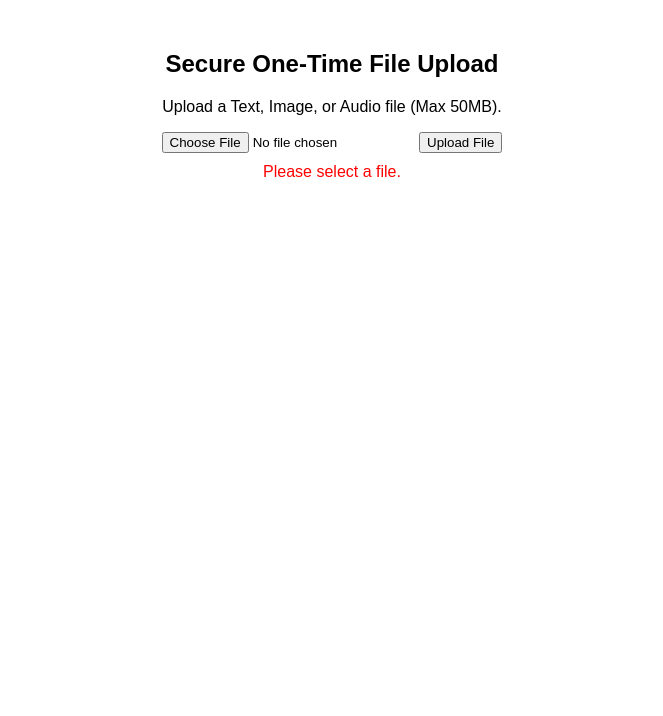
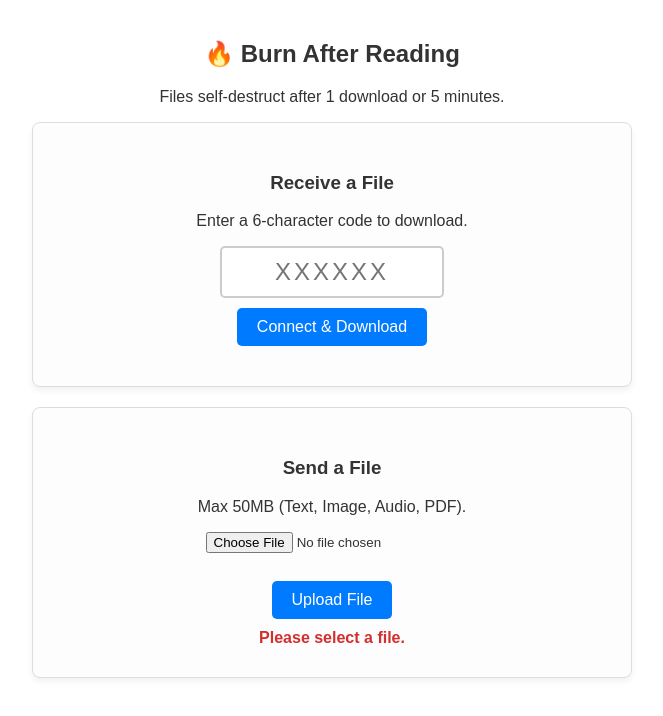
Before and after one commit to correiaerisson/savemytime, a website: page public/index.html in a window 1280 px wide. Both pictures are taken after a click on the button "Upload File". Shown: the whole page, without its empty margins (308-971 px from the left). Drawn offline with Linux system fonts and the light colour scheme.

Commit message:
Updated features

```diff
--- a/public/index.html
+++ b/public/index.html
@@ -1,41 +1,151 @@
 <!DOCTYPE html>
 <html lang="en">
+
 <head>
     <meta charset="UTF-8">
     <meta name="viewport" content="width=device-width, initial-scale=1.0">
     <title>Burn After Reading File Share</title>
     <script src="https://cdnjs.cloudflare.com/ajax/libs/qrcodejs/1.0.0/qrcode.min.js"></script>
     <style>
-        body { font-family: Arial, sans-serif; max-width: 600px; margin: 50px auto; text-align: center; }
-        .result-container { margin-top: 30px; display: none; padding: 20px; border: 1px solid #ccc; border-radius: 8px; }
-        #qrcode { margin: 20px auto; width: 128px; }
-        a.link { color: #007bff; word-break: break-all; }
-        .error { color: red; margin-top: 10px; }
+        body {
+            font-family: Arial, sans-serif;
+            max-width: 600px;
+            margin: 40px auto;
+            text-align: center;
+            color: #333;
+        }
+
+        .box {
+            padding: 30px;
+            border: 1px solid #ddd;
+            border-radius: 8px;
+            margin-bottom: 20px;
+            background: #fdfdfd;
+            box-shadow: 0 4px 6px rgba(0, 0, 0, 0.05);
+        }
+
+        .result-container {
+            margin-top: 20px;
+            display: none;
+            padding: 20px;
+            background: #e8f5e9;
+            border: 1px solid #c8e6c9;
+            border-radius: 8px;
+        }
+
+        #qrcode {
+            margin: 15px auto;
+            width: 128px;
+        }
+
+        a.link {
+            color: #007bff;
+            word-break: break-all;
+            font-weight: bold;
+        }
+
+        .error {
+            color: #d32f2f;
+            margin-top: 10px;
+            font-weight: bold;
+        }
+
+        .code-display {
+            font-size: 2rem;
+            font-weight: bold;
+            letter-spacing: 5px;
+            color: #d32f2f;
+            margin: 10px 0;
+        }
+
+        button {
+            background: #007bff;
+            color: white;
+            border: none;
+            padding: 10px 20px;
+            cursor: pointer;
+            border-radius: 5px;
+            font-size: 1rem;
+            margin-top: 10px;
+        }
+
+        button:disabled {
+            background: #999;
+            cursor: not-allowed;
+        }
+
+        button.secondary {
+            background: #6c757d;
+            font-size: 0.9rem;
+            padding: 8px 15px;
+        }
+
+        input[type="text"] {
+            padding: 10px;
+            font-size: 1.5rem;
+            letter-spacing: 3px;
+            text-align: center;
+            width: 200px;
+            text-transform: uppercase;
+            border: 2px solid #ccc;
+            border-radius: 5px;
+        }
+
+        hr {
+            border: 0;
+            height: 1px;
+            background: #eee;
+            margin: 30px 0;
+        }
     </style>
 </head>
+
 <body>
 
-    <h2>Secure One-Time File Upload</h2>
-    <p>Upload a Text, Image, or Audio file (Max 50MB).</p>
+    <h2>🔥 Burn After Reading</h2>
+    <p>Files self-destruct after 1 download or 5 minutes.</p>
 
-    <input type="file" id="fileInput" accept="image/*, audio/*, text/*, application/pdf">
-    <button onclick="uploadFile()">Upload File</button>
-    <div id="errorMsg" class="error"></div>
+    <div class="box">
+        <h3>Receive a File</h3>
+        <p>Enter a 6-character code to download.</p>
+        <input type="text" id="codeInput" maxlength="6" placeholder="XXXXXX">
+        <br>
+        <button onclick="downloadWithCode()">Connect & Download</button>
+        <div id="receiveError" class="error"></div>
+    </div>
 
-    <div class="result-container" id="resultContainer">
-        <h3>Success! Here is your one-time link:</h3>
-        <p><a id="fileLink" class="link" href="#" target="_blank"></a></p>
-        <p><strong>Warning:</strong> This link will permanently expire after it is clicked once.</p>
-        <div id="qrcode"></div>
+    <div class="box">
+        <h3>Send a File</h3>
+        <p>Max 50MB (Text, Image, Audio, PDF).</p>
+        <input type="file" id="fileInput" accept="image/*, audio/*, text/*, application/pdf">
+        <br><br>
+        <button id="uploadBtn" onclick="uploadFile()">Upload File</button>
+        <div id="uploadErrorMsg" class="error"></div>
+
+        <div class="result-container" id="resultContainer">
+            <h3 style="margin-top: 0; color: #2e7d32;">Success!</h3>
+            <p>Your connection code is:</p>
+            <div class="code-display" id="shortCodeDisplay"></div>
+
+            <p>Or share this one-time link:</p>
+            <p><a id="fileLink" class="link" href="#" target="_blank"></a></p>
+            <button class="secondary" onclick="copyLink()">📋 Copy Link</button>
+
+            <div id="qrcode"></div>
+            <p style="font-size: 0.85rem; color: #555;">Warning: File is deleted permanently after first access.</p>
+        </div>
     </div>
 
     <script>
+        // --- UPLOAD LOGIC ---
         async function uploadFile() {
             const fileInput = document.getElementById('fileInput');
-            const errorMsg = document.getElementById('errorMsg');
+            const errorMsg = document.getElementById('uploadErrorMsg');
             const resultContainer = document.getElementById('resultContainer');
             const fileLink = document.getElementById('fileLink');
             const qrcodeDiv = document.getElementById('qrcode');
+            const codeDisplay = document.getElementById('shortCodeDisplay');
+            const uploadBtn = document.getElementById('uploadBtn');
 
             // Reset UI
             errorMsg.innerText = '';
@@ -48,10 +158,13 @@
 
             const file = fileInput.files[0];
 
-            // Client-side validation: 50MB
             if (file.size > 50 * 1024 * 1024) {
                 return errorMsg.innerText = "File exceeds the 50MB limit.";
             }
+
+            // LOADING STATE
+            uploadBtn.innerText = "Uploading...";
+            uploadBtn.disabled = true;
 
             const formData = new FormData();
             formData.append('file', file);
@@ -65,9 +178,10 @@
                 const data = await response.json();
 
                 if (response.ok) {
-                    // Show link
+                    // Update UI with link and short code
                     fileLink.href = data.url;
                     fileLink.innerText = data.url;
+                    codeDisplay.innerText = data.code; // Display the 6-char code
                     resultContainer.style.display = 'block';
 
                     // Generate QR Code
@@ -81,8 +195,47 @@
                 }
             } catch (err) {
                 errorMsg.innerText = "Network error occurred.";
+            } finally {
+                // REMOVE LOADING STATE
+                uploadBtn.innerText = "Upload File";
+                uploadBtn.disabled = false;
             }
+        }
+
+        // --- COPY TO CLIPBOARD ---
+        function copyLink() {
+            const link = document.getElementById('fileLink').href;
+            navigator.clipboard.writeText(link).then(() => {
+                alert("Link copied to clipboard!");
+            }).catch(err => {
+                console.error("Failed to copy", err);
+            });
+        }
+
+        // --- RECEIVE LOGIC ---
+        function downloadWithCode() {
+            const codeInput = document.getElementById('codeInput').value.trim().toUpperCase();
+            const receiveError = document.getElementById('receiveError');
+
+            receiveError.innerText = "";
+
+            if (codeInput.length !== 6) {
+                receiveError.innerText = "Please enter a valid 6-character code.";
+                return;
+            }
+
+            // 1. Trigger the download
+            window.location.href = `/download/${codeInput}`;
+
+            // 2. Clear the input field immediately
+            document.getElementById('codeInput').value = '';
+
+            // 3. Refresh the page after a 1.5-second delay so the download isn't interrupted
+            setTimeout(() => {
+                window.location.reload();
+            }, 1500);
         }
     </script>
 </body>
+
 </html>
```
